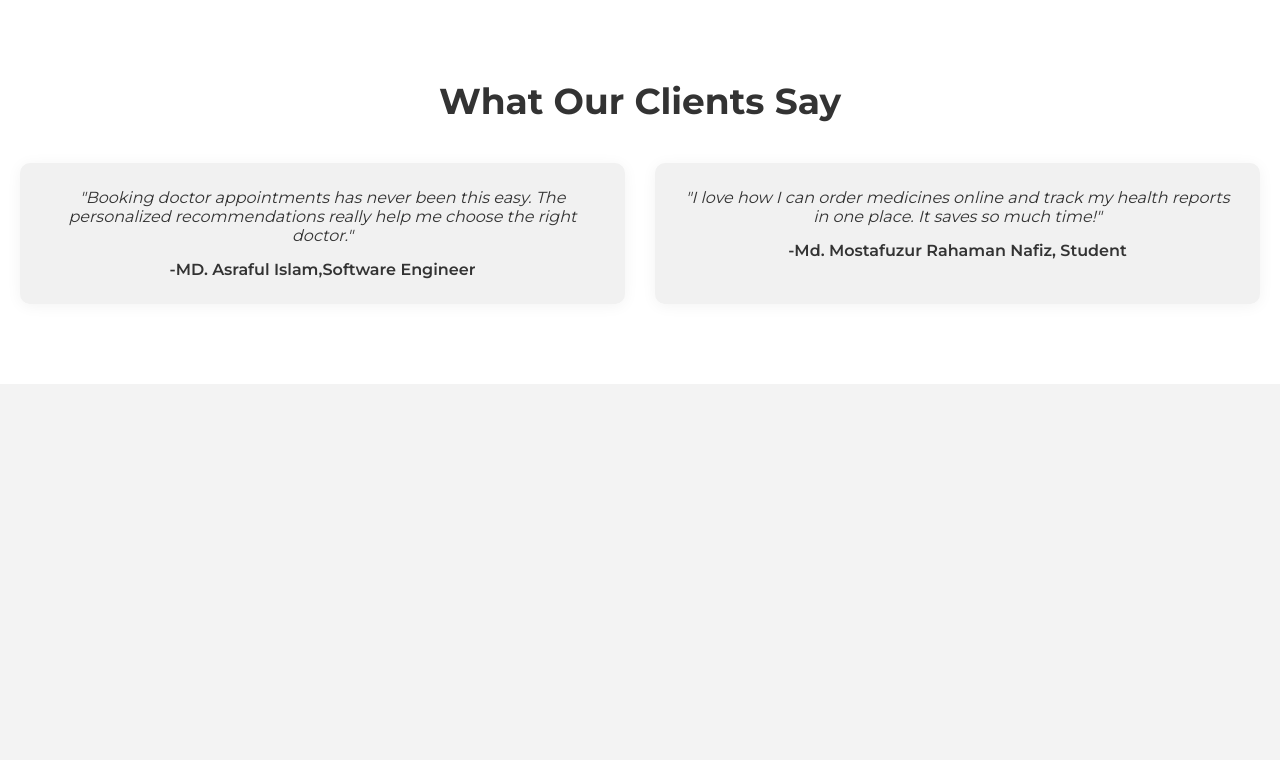
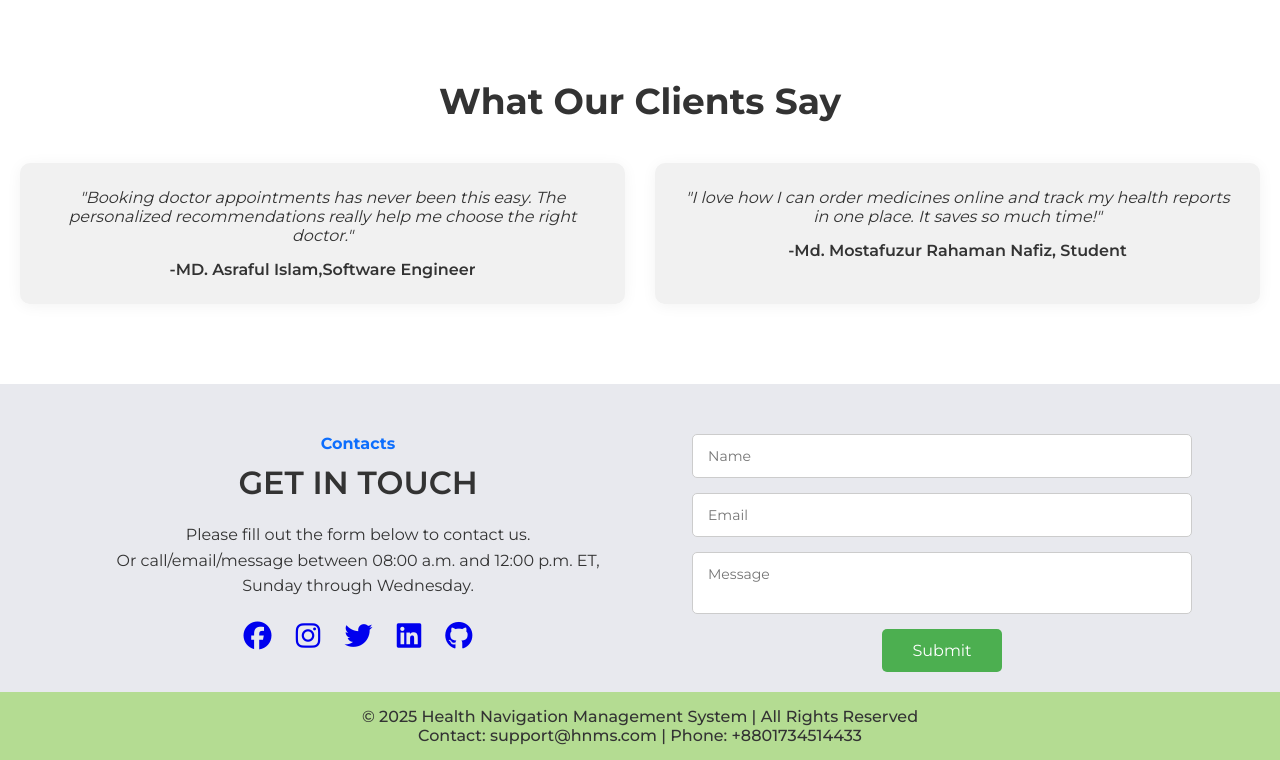
Before and after one commit to Sulfur404/Health-Navigation-and-Management-System, a PHP site: page /view/landingPage.php in a window 1280 px wide. Shown: the part 4238-4998 px from the top of the page. Before the commit the page ends 4517 px from the top, so only its background shows below. Run offline with PHP 8.4, Linux system fonts and the light colour scheme; some libraries are stand-ins or nearby versions.

Commit message:
addmain footer section and contract form and css

```diff
--- a/assets/css/global.css
+++ b/assets/css/global.css
@@ -44,3 +44,150 @@ nav a {
 nav a:hover {
     text-decoration: underline;
 }
+
+/* Footer Styles */
+footer {
+    text-align: center;
+    background: #b4dc92;
+    color: #333;
+    margin-top: 20px;
+    padding: 15px;
+    font-weight: 500;
+}
+
+/* Contact Section Styles */
+.contact {
+    padding-top: 50px;
+    background: #e8e9ee;
+}
+
+.contact-container {
+    display: flex;
+    flex-wrap: wrap;
+    gap: 40px;
+    justify-content: space-between;
+}
+
+.contact-info {
+    flex: 1;
+    min-width: 300px;
+    text-align: center;
+    padding-left: 5%;
+}
+
+.contact-info h4 {
+    color: #0d6efd;
+    margin-bottom: 10px;
+    font-weight: bold;
+}
+
+.contact-info h2 {
+    font-size: 32px;
+    margin-bottom: 20px;
+}
+
+.contact-info p {
+    font-size: 16px;
+    line-height: 1.6;
+    margin-bottom: 20px;
+}
+
+/* Contact Form Styles */
+.contact-form {
+    flex: 1;
+}
+
+.contact-form form {
+    display: flex;
+    flex-direction: column;
+    gap: 15px;
+}
+
+.contact-form input,
+.contact-form textarea {
+    width: 100%;
+    max-width: 500px;
+    padding: 12px 15px;
+    border: 1px solid #ccc;
+    border-radius: 5px;
+    resize: none;
+    font-size: 14px;
+}
+
+.contact-form button {
+    background-color: #4CAF50;
+    color: white;
+    padding: 12px 25px;
+    border: none;
+    border-radius: 5px;
+    cursor: pointer;
+    font-size: 16px;
+    transition: 0.3s;
+    width: 120px;
+    margin-left: 190px;
+}
+
+.contact-form button:hover {
+    background: #45a049;
+    border-color: #2d771e;
+}
+
+/* Social Media Icons */
+.social a {
+    display: inline-block;
+    margin: 0 10px;
+    font-size: 28px;
+    transition: transform 0.3s, color 0.3s;
+}
+
+.social a:hover {
+    transform: scale(1.2);
+}
+
+
+/* Mobile devices */
+@media (max-width: 768px) {
+    header {
+        flex-direction: column;
+        height: auto;
+        padding: 10px;
+    }
+
+    header .logo span {
+        font-size: 16px;
+    }
+
+
+       nav {
+        display: none;
+    }
+
+
+    nav a {
+        display: block;
+        margin: 8px 0;
+        font-size: 14px;
+    }
+
+    .contact-info h2 {
+        font-size: 24px;
+    }
+
+    .contact-info p {
+        font-size: 14px;
+    }
+
+    .contact-form input,
+    .contact-form textarea {
+        max-width: 100%;
+    }
+
+    .contact-form button {
+        width: 100%;
+    }
+
+    footer {
+        font-size: 14px;
+        padding: 10px;
+    }
+}
--- /dev/null
+++ b/view/footer.php
@@ -0,0 +1,59 @@
+<!DOCTYPE html>
+<html lang="en">
+<head>
+    <meta charset="UTF-8">
+    <meta name="viewport" content="width=device-width, initial-scale=1.0">
+    <link rel="stylesheet" href="../assets/css/global.css">
+    <title>footer</title>
+</head>
+<body>
+
+<section class="contact scroll-reveal" id="contact">
+    <div class="contact-container">
+      <div class="contact-info">
+        <h4>Contacts</h4>
+        <h2>GET IN TOUCH</h2>
+        <p>
+          Please fill out the form below to contact us.<br>
+          Or call/email/message between 08:00 a.m. and 12:00 p.m. ET,<br>
+          Sunday through Wednesday.
+        </p>
+
+        <div class="social">
+            <a href="https://www.facebook.com/share/1EZ7wjwvTM/"class="facebook">
+                <i class="fab fa-facebook"></i>
+            </a>
+            <a href="https://www.instagram.com/mostafi_nafis?igsh=ZHlka3djMGd2Nnlu" class="instagram">
+                <i class="fab fa-instagram"></i>
+            </a>
+            <a href="#" class="twitter">
+                <i class="fab fa-twitter"></i>
+            </a>
+            <a href="https://www.linkedin.com/in/md-mostafuzur-rahaman-nafiz?utm_source=share&utm_campaign=share_via&utm_content=profile&utm_medium=android_app" class="linkedin">
+                <i class="fab fa-linkedin"></i>
+            </a>
+            <a href="https://github.com/Sulfur404" class="github">
+                <i class="fab fa-github"></i>
+            </a>
+         </div>
+
+      </div>
+      <div class="contact-form">
+        <form id="form">
+          <input type="text" name="name" placeholder="Name" required />
+          <input type="email" name="email" placeholder="Email" required />
+          <textarea name="message" placeholder="Message" required></textarea>
+          <button type="submit">Submit</button>
+        </form>
+      </div>
+
+    </div>
+        <footer>
+          <p>© 2025 Health Navigation Management System | All Rights Reserved</p>
+          <p>Contact: support@hnms.com | Phone: +8801734514433</p>
+        </footer>
+
+  </section>
+
+</body>
+</html>
--- a/view/header.php
+++ b/view/header.php
@@ -5,7 +5,7 @@
     <meta name="viewport" content="width=device-width, initial-scale=1.0">
      <link rel="stylesheet" href="https://cdnjs.cloudflare.com/ajax/libs/font-awesome/6.6.0/css/all.min.css">
      <link rel="stylesheet" href="../assets/css/global.css">
-    <title>Document</title>
+    <title>header</title>
 </head>
 <body>
     <header>
--- a/view/landingPage.php
+++ b/view/landingPage.php
@@ -160,9 +160,11 @@
                     </div>
                 </div>
             </div>
-        </section>
+    </section>
 
 
+  <!-- Footer -->
+  <?php include "../view/footer.php";?>
 
   <script src="../assets/js/landingpage.js"></script>
 </body>
```
